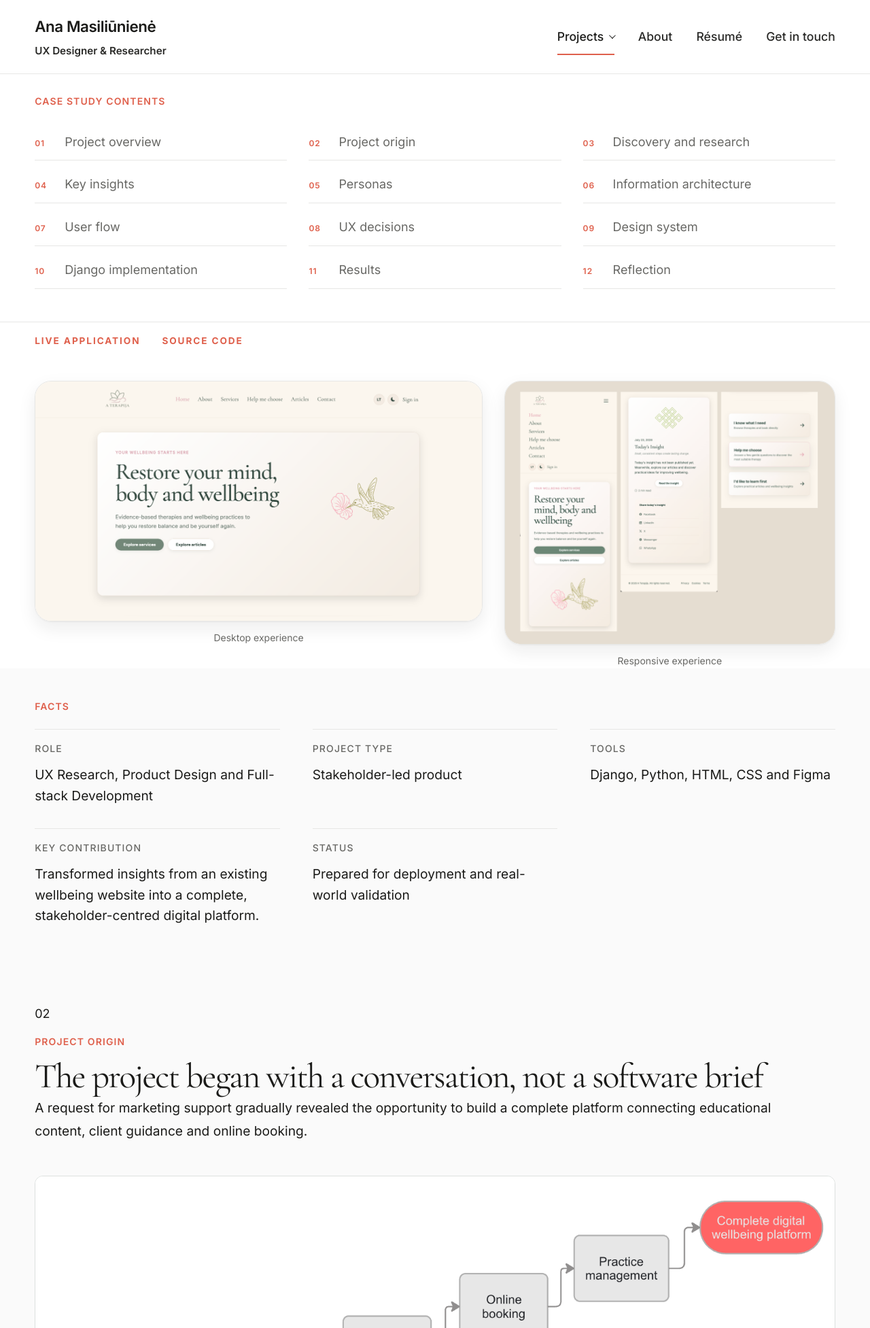
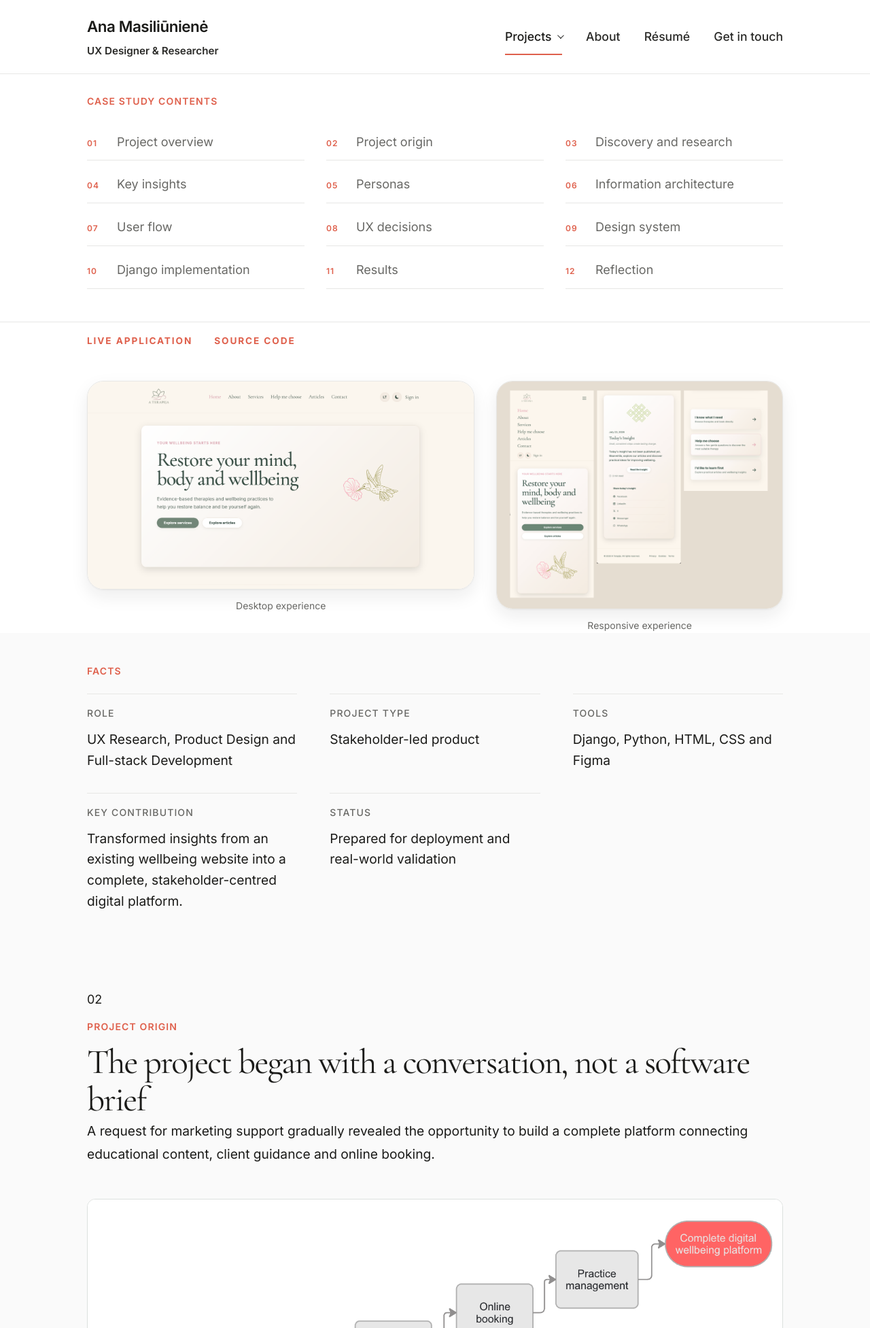
Before and after one commit to 1anamasiliuniene-netizen/portfolio, a Django app: page /projects/a-terapija/ in a window 1280 px wide. Shown: the top 1953 px of the page at 68% size. Run offline with Django 5.2, Linux system fonts and the light colour scheme; data comes from the database, SQL or seed files in the repository; data that the repository does not hold is empty.

Commit message:
Align portfolio pages to 80 percent desktop width

```diff
--- a/portfolio/static/portfolio/css/core.css
+++ b/portfolio/static/portfolio/css/core.css
@@ -270,6 +270,14 @@ a:hover {
     margin-inline: auto;
 }
 
+/* Shared desktop alignment for every public portfolio page. */
+@media (min-width: 1024px) {
+    .pf-container,
+    .pf-container-wide {
+        width: 80%;
+    }
+}
+
 .pf-editorial {
     width: min(100%, var(--pf-container-reading));
     margin-right: auto;
--- a/portfolio/static/portfolio/css/pages.css
+++ b/portfolio/static/portfolio/css/pages.css
@@ -893,6 +893,13 @@
         0;
 }
 
+@media (min-width: 1024px) {
+    .pf-project-preview-grid {
+        width: 80%;
+        max-width: none;
+    }
+}
+
 .pf-project-preview {
     margin: 0;
 }
```
